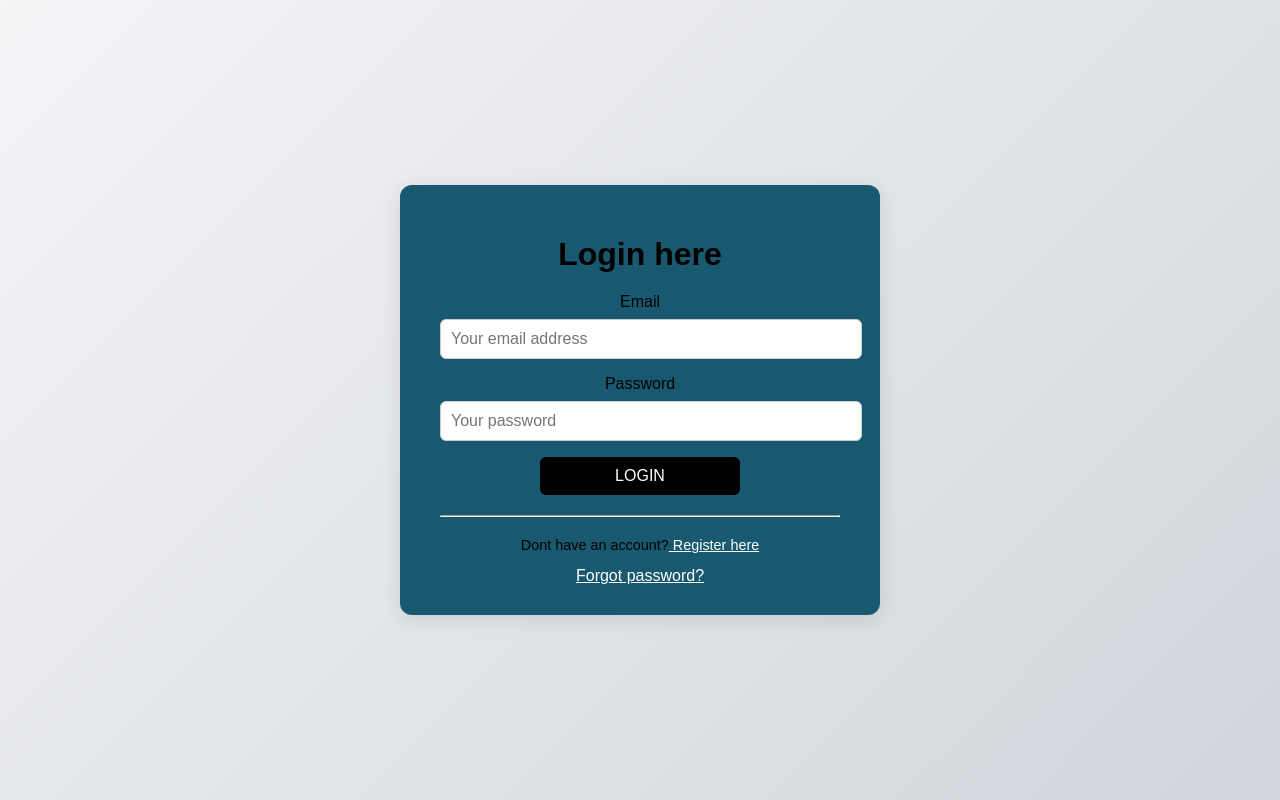
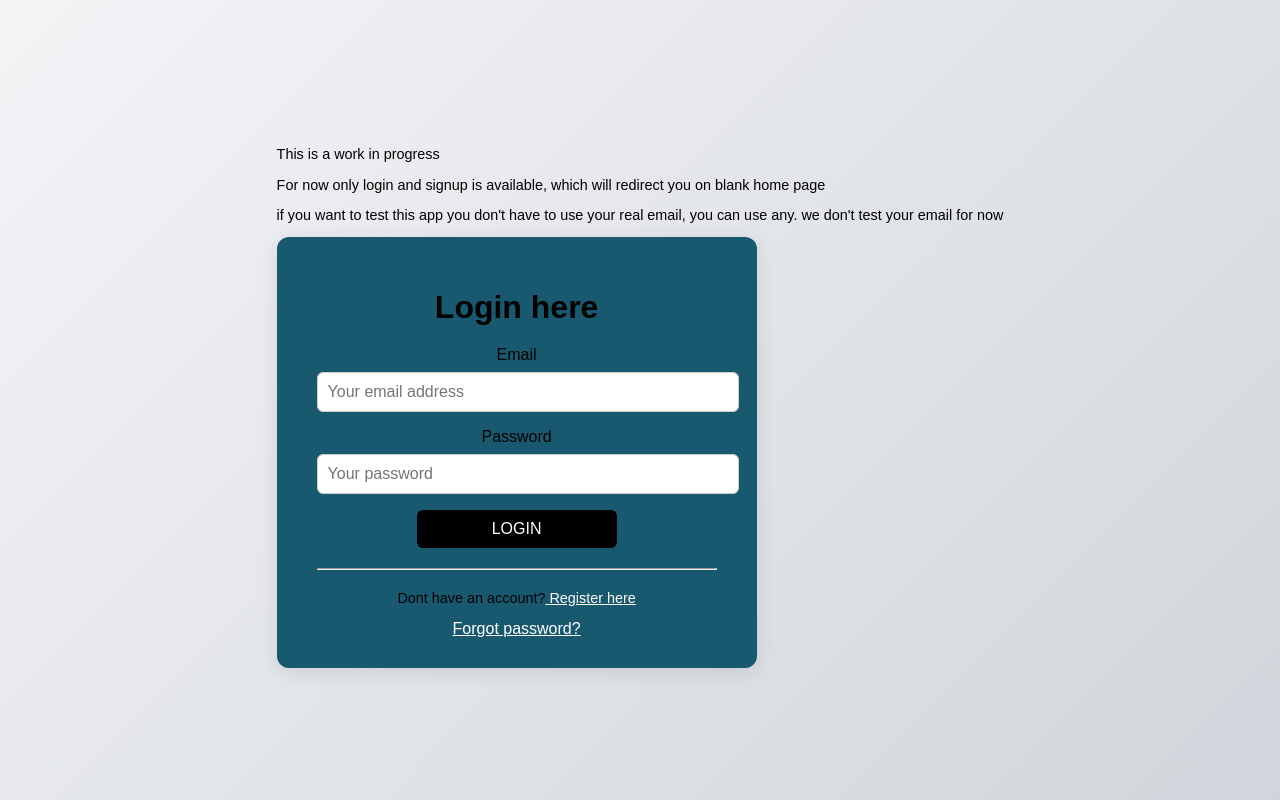
Before and after one commit to Hobist-social-app/frontend, a Vue app: page /login in a window 1280 px wide. Built offline with nearby package versions, Linux system fonts and the light colour scheme.

Commit message:
heads up for login page

```diff
--- a/src/pages/AuthenticationPage.vue
+++ b/src/pages/AuthenticationPage.vue
@@ -30,6 +30,9 @@ async function handleSubmit(){
 </script>
 
 <template>
+  <p>This is a work in progress</p>
+  <p>For now only login and signup is available, which will redirect you on blank home page</p>
+  <p>if you want to test this app you don't have to use your real email, you can use any. we don't test your email for now</p>
   <div id="outer-box">
 
     <form @submit.prevent="handleSubmit" autocomplete="off">
```
